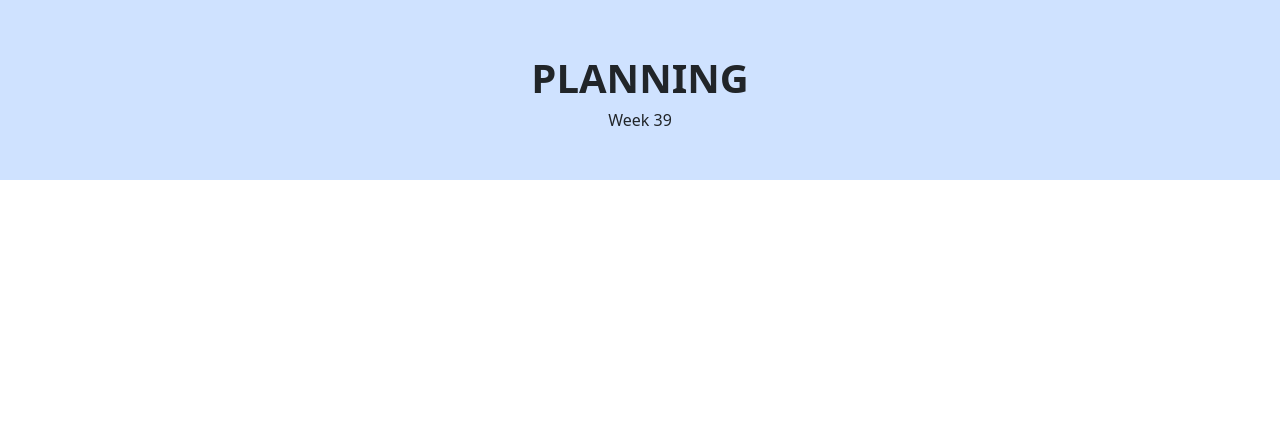
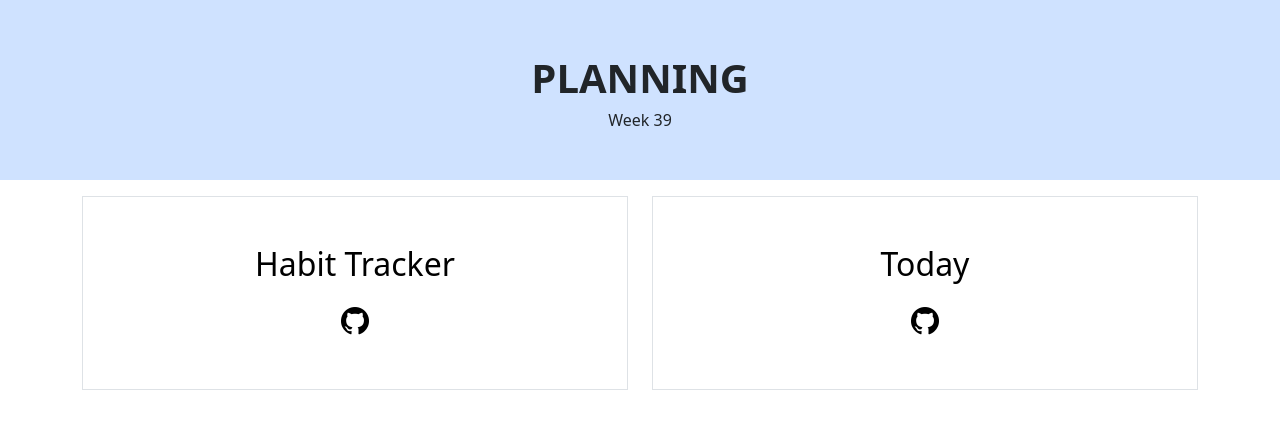
Before and after one commit to kennith/today, a Vue app: page / in a window 1280 px wide. Shown: the top 428 px of the page. Built offline with nearby package versions, Linux system fonts and the light colour scheme.

Commit message:
add thumbnail of the current in progress project

```diff
--- a/index.html
+++ b/index.html
@@ -5,6 +5,7 @@
   <meta charset="UTF-8">
   <link rel="icon" href="/favicon.ico">
   <link href="https://cdn.jsdelivr.net/npm/bootstrap@5.3.3/dist/css/bootstrap.min.css" rel="stylesheet" integrity="sha384-QWTKZyjpPEjISv5WaRU9OFeRpok6YctnYmDr5pNlyT2bRjXh0JMhjY6hW+ALEwIH" crossorigin="anonymous">
+  <link rel="stylesheet" href="https://cdn.jsdelivr.net/npm/bootstrap-icons@1.11.3/font/bootstrap-icons.min.css">
   <meta name="viewport" content="width=device-width, initial-scale=1.0">
   <title>Vite App</title>
 
--- a/src/views/HomeView.vue
+++ b/src/views/HomeView.vue
@@ -1,9 +1,24 @@
 <script setup>
 import ThisWeek from '../components/ThisWeek.vue'
+import ProjectCard from '@/views/ProjectCard.vue';
+
+const projectObjects = [
+  { title: 'Habit Tracker', url: 'https://habit-tracker.kennith.dev', githubUrl: 'https://github.com/kennith/habit-tracker/' },
+  { title: 'Today', url: 'https://today.kennith.dev', githubUrl: 'https://github.com/kennith/today/' },
+];
+
+const columnCount = `row-cols-${projectObjects.length}`;
 </script>
 
 <template>
   <main>
     <ThisWeek></ThisWeek>
+    <div class="container my-3">
+      <div class="row" :class="columnCount">
+        <div v-for="(project, index) in projectObjects" v-bind:key="index">
+          <ProjectCard :project="project" class="col border  p-5"></ProjectCard>
+        </div>
+      </div>
+    </div>
   </main>
 </template>
--- /dev/null
+++ b/src/views/ProjectCard.vue
@@ -0,0 +1,22 @@
+<script setup>
+const props = defineProps({
+    project: Object
+}
+);
+</script>
+
+<template>
+    <div>
+        <div class="text-center">
+            <h2 class="mb-3">
+                <a :href="props.project.url" target="_blank" class="text-black link-underline link-underline-opacity-0">
+                    {{ props.project.title }}
+                </a>
+            </h2>
+
+            <a :href="props.project.githubUrl" target="_blank">
+                <i class=" bi bi-github fs-3 text-black"></i>
+            </a>
+        </div>
+    </div>
+</template>
```
